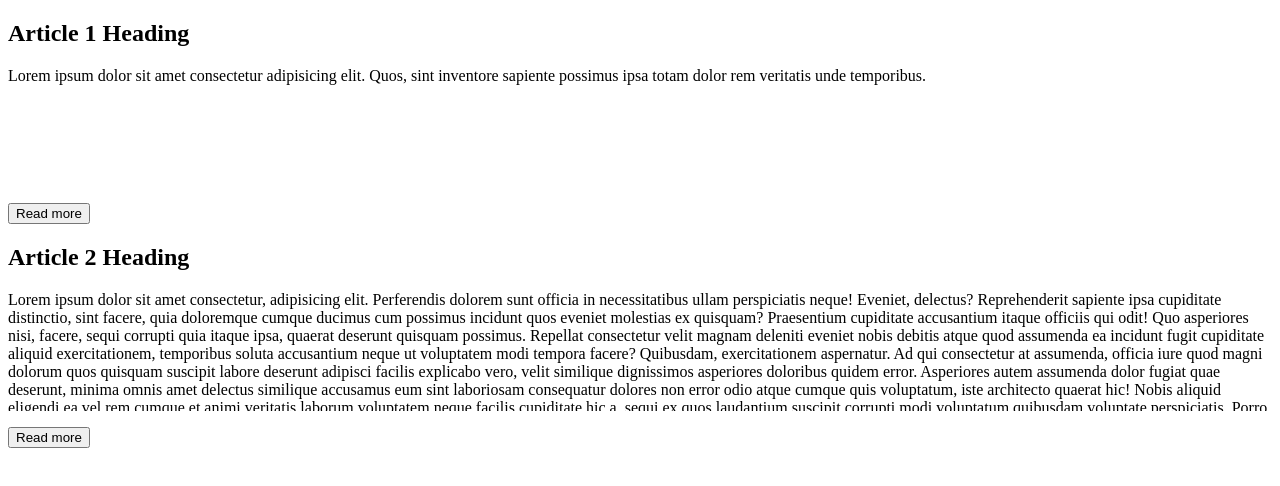
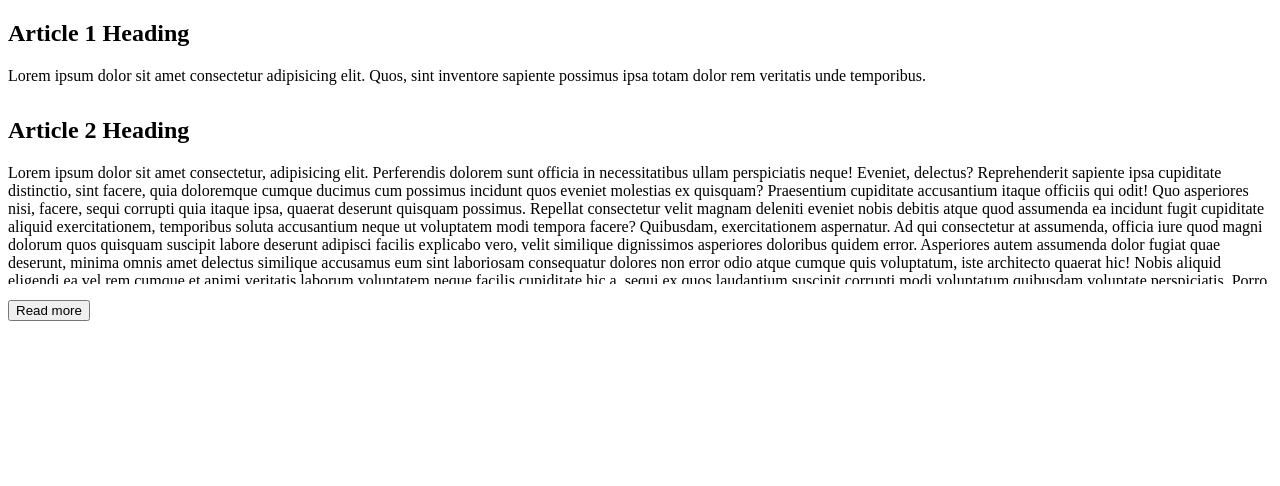
Before and after one commit to DatPNguyen212/expandable-content, a plain HTML site: page index.html in a window 1280 px wide. Drawn offline with Linux system fonts and the light colour scheme.

Commit message:
fix issue where article content is small, but there is still empy space and button still appears

```diff
--- a/script.js
+++ b/script.js
@@ -7,6 +7,8 @@ const expandButtonsList = document.querySelectorAll('[data-expand-button]')
 console.log(expandContainersList)
 console.log(textContainersList)
 console.log(expandButtonsList)
+
+checkOverflow()
 
 expandButtonsList.forEach((button) => {
   button.addEventListener('click', expandTextContainer)
@@ -36,5 +38,3 @@ function checkOverflow() {
     }
   })
 }
-
-textContainersList.forEach((textContainer) => {})
--- a/style.css
+++ b/style.css
@@ -2,6 +2,10 @@
 *::before,
 *::after {
   box-sizing: border-box;
+}
+
+article {
+  margin-bottom: 2rem;
 }
 
 [data-text-container] {
@@ -14,3 +18,11 @@
 [data-expand-container].expand [data-text-container] {
   height: initial;
 }
+
+[data-expand-container][data-overflow='false'] [data-text-container] {
+  height: initial;
+}
+
+[data-expand-container][data-overflow='false'] [data-expand-button] {
+  display: none;
+}
```
